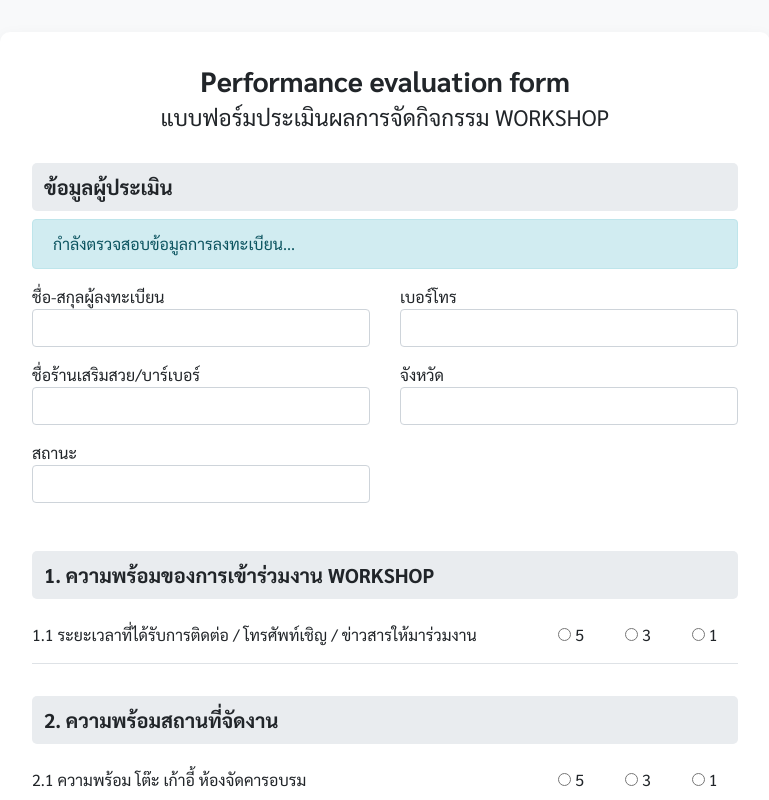
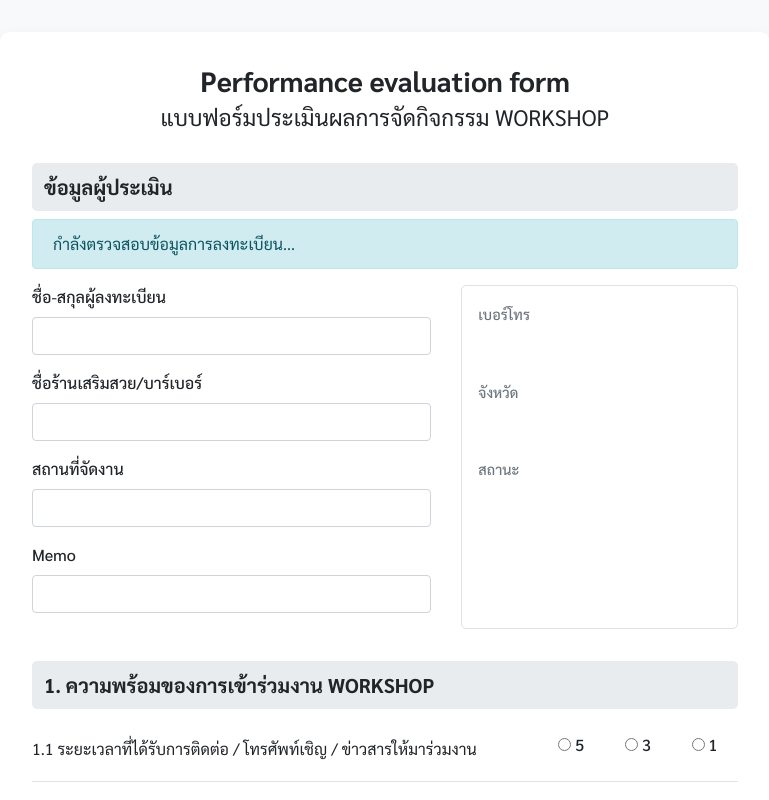
Before and after one commit to Ai-appsheet/MCIC-evaluation, a plain HTML site: page index.html in a window 1280 px wide. Shown: the top 800 px of the page, without its empty margins (255-1024 px from the left). Drawn offline with nearby package versions, Linux system fonts and the light colour scheme; some packages are replaced by stand-ins of ours; a script that the page names is missing.

Commit message:
Update index.html

```diff
--- a/index.html
+++ b/index.html
@@ -17,8 +17,13 @@
         .question-text { flex-grow: 1; }
         .radio-group { display: flex; justify-content: space-around; min-width: 200px; }
         .total-score-container { background-color: #f1f1f1; padding: 1rem; border-radius: 8px; }
-        label { margin-bottom: 0; }
+        label { margin-bottom: 0.5rem; font-weight: 500;}
         .form-control[readonly] { background-color: #e9ecef; }
+        /* --- แก้ไข: เพิ่มสไตล์สำหรับจัดวางข้อมูล --- */
+        .info-grid { border: 1px solid #dee2e6; padding: 1rem; border-radius: 5px; height: 100%; }
+        .info-grid .form-group { margin-bottom: 0.5rem; }
+        .info-grid label { font-size: 0.9em; color: #6c757d; }
+        .info-grid input { border: none; background-color: transparent !important; padding-left: 0; font-weight: bold; }
     </style>
 </head>
 <body>
@@ -34,30 +39,44 @@
             <div id="userInfoSection">
                 <h5 class="section-title">ข้อมูลผู้ประเมิน</h5>
                 <div class="alert alert-info" id="loading-alert">กำลังตรวจสอบข้อมูลการลงทะเบียน...</div>
+
                 <div class="row">
-                    <div class="form-group col-md-6">
+                    <div class="col-md-7">
+                        <div class="form-group">
                             <label for="fullName">ชื่อ-สกุลผู้ลงทะเบียน</label>
                             <input type="text" class="form-control" id="fullName" name="ชื่อ-สกุล" required>
                         </div>
-                    <div class="form-group col-md-6">
+                        <div class="form-group">
+                            <label for="shopName">ชื่อร้านเสริมสวย/บาร์เบอร์</label>
+                            <input type="text" class="form-control" id="shopName" name="ชื่อร้าน" required>
+                        </div>
+                        <div class="form-group">
+                            <label for="eventLocation">สถานที่จัดงาน</label>
+                            <input type="text" class="form-control" id="eventLocation" name="สถานที่จัดงาน" required>
+                        </div>
+                         <div class="form-group">
+                            <label for="memo">Memo</label>
+                            <input type="text" class="form-control" id="memo" name="Memo" required>
+                        </div>
+                    </div>
+                    <div class="col-md-5">
+                       <div class="info-grid">
+                            <div class="form-group">
                                 <label for="phone">เบอร์โทร</label>
                                 <input type="text" class="form-control" id="phone" name="เบอร์โทร" required>
                             </div>
-                    <div class="form-group col-md-6">
-                        <label for="shopName">ชื่อร้านเสริมสวย/บาร์เบอร์</label>
-                        <input type="text" class="form-control" id="shopName" name="ชื่อร้าน" required>
-                    </div>
-                    <div class="form-group col-md-6">
+                             <div class="form-group">
                                 <label for="province">จังหวัด</label>
                                 <input type="text" class="form-control" id="province" name="จังหวัด" required>
                             </div>
-                     <div class="form-group col-md-6">
+                             <div class="form-group">
                                 <label for="status">สถานะ</label>
                                 <input type="text" class="form-control" id="status" name="สถานะ" required>
                             </div>
                        </div>
                     </div>
-
+                </div>
+            </div>
             <div id="evaluationQuestions">
                 <h5 class="section-title">1. ความพร้อมของการเข้าร่วมงาน WORKSHOP</h5>
                  <div class="question-row">
@@ -238,7 +257,7 @@
 <script src="https://cdn.jsdelivr.net/npm/sweetalert2@11"></script>
 <script>
     // **สำคัญ:** ใช้ URL ที่ได้จากการ Deploy ของคุณ
-    const scriptURL = 'https://script.google.com/macros/s/AKfycbyTkAc5YegxzlvBYIYscQHVVGJdx49U8puiXrAbXsZXP6sQL6vfahEQeKFMQLzNakmG/exec';
+    const scriptURL = 'https://script.google.com/macros/s/AKfycbzJlttEf59mN6o2llY0igHkvUhB3u0NvVz2l4wMIruJ2_sIZ0D2zK2xsqa9y-sX01c/exec';
     const form = document.forms['evaluation-sheet'];
 
     async function main() {
@@ -262,16 +281,22 @@
             .then(data => {
                 const loadingAlert = document.getElementById('loading-alert');
                 if (data.found) {
+                    // --- แก้ไข: เพิ่มการดึงข้อมูล eventLocation และ memo ---
                     $('#fullName').val(data.fullName).prop('readonly', true);
                     $('#phone').val(data.phone).prop('readonly', true);
                     $('#shopName').val(data.shopName).prop('readonly', true);
                     $('#province').val(data.province).prop('readonly', true);
                     $('#status').val(data.status).prop('readonly', true);
+                    $('#eventLocation').val(data.eventLocation).prop('readonly', true);
+                    $('#memo').val(data.memo).prop('readonly', true);
+                    // ----------------------------------------------------
                     loadingAlert.className = 'alert alert-success';
                     loadingAlert.textContent = 'พบข้อมูลการลงทะเบียนของคุณแล้ว';
                 } else {
                     loadingAlert.className = 'alert alert-warning';
                     loadingAlert.textContent = 'ไม่พบข้อมูลการลงทะเบียน กรุณากรอกข้อมูลผู้ประเมิน';
+                    // ทำให้ช่อง readonly กลายเป็นช่องปกติ
+                    $('#eventLocation, #memo').prop('readonly', false);
                 }
             })
             .catch(err => {
@@ -333,5 +358,4 @@
 </script>
 
 </body>
-
 </html>
```
Lines whose indentation alone changed are shown as unchanged.
